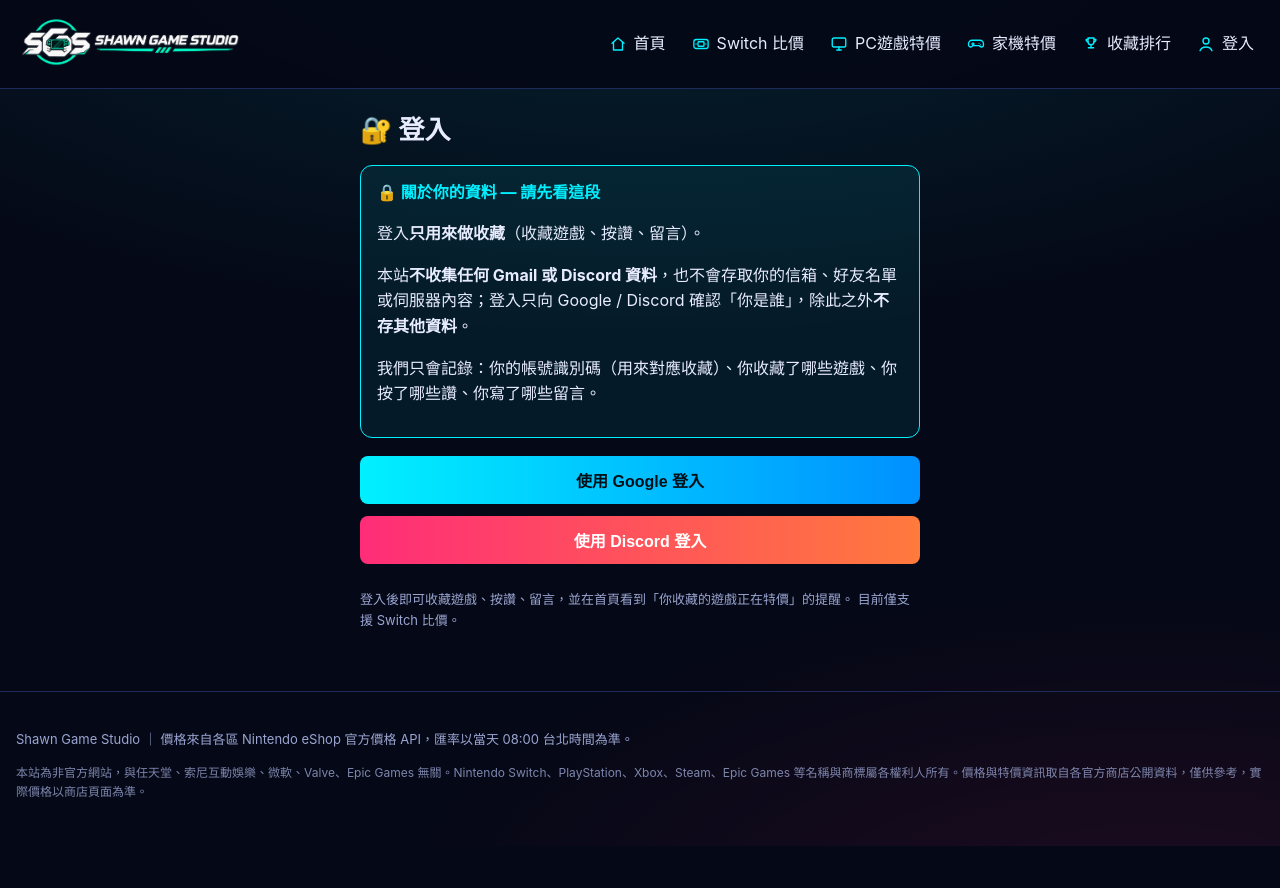
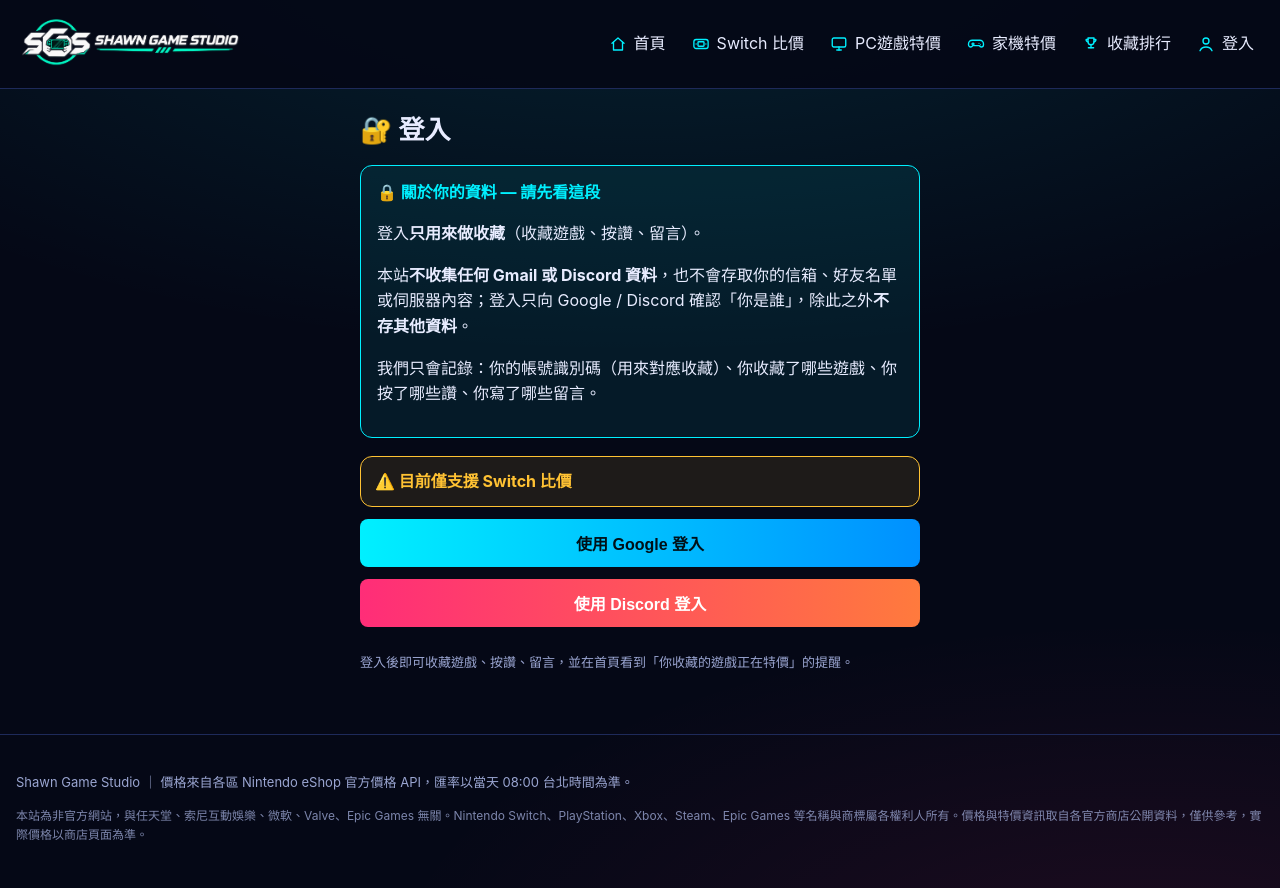
Before and after one commit to shawnwin777/switch-price-site, a Next.js app: page /login in a window 1280 px wide. Before the commit the page ends 846 px from the top, so only its background shows below. Built offline with nearby package versions, Linux system fonts and the light colour scheme; no server answers.

Commit message:
登入頁：目前僅支援 Switch 比價獨立成黃色提醒、放 Google 按鈕上方

```diff
--- a/app/globals.css
+++ b/app/globals.css
@@ -1559,6 +1559,18 @@ table.price-table {
   margin-top: 18px;
 }
 
+/* 登入頁提醒：目前僅支援 Switch 比價（黃色警告框，放在 Google 按鈕上方；
+ *  沿用站上琥珀色警示風格：黃底／黃框／黃字，同 .nso-notice 的做法）。 */
+.login-alert {
+  background: rgba(255, 194, 51, 0.1);
+  border: 1px solid var(--amber);
+  border-radius: var(--radius);
+  color: var(--amber);
+  font-weight: 700;
+  margin: 0;
+  padding: 12px 14px;
+}
+
 .login-btns .btn {
   font-size: 16px;
   padding: 12px;
--- a/components/LoginClient.tsx
+++ b/components/LoginClient.tsx
@@ -75,6 +75,9 @@ export default function LoginClient() {
         </>
       ) : (
         <div className="login-btns">
+          <div className="login-alert" role="alert">
+            ⚠️ 目前僅支援 Switch 比價
+          </div>
           <button
             type="button"
             className="btn btn-primary"
@@ -93,7 +96,6 @@ export default function LoginClient() {
           </button>
           <p className="muted">
             登入後即可收藏遊戲、按讚、留言，並在首頁看到「你收藏的遊戲正在特價」的提醒。
-            目前僅支援 Switch 比價。
           </p>
         </div>
       )}
```
